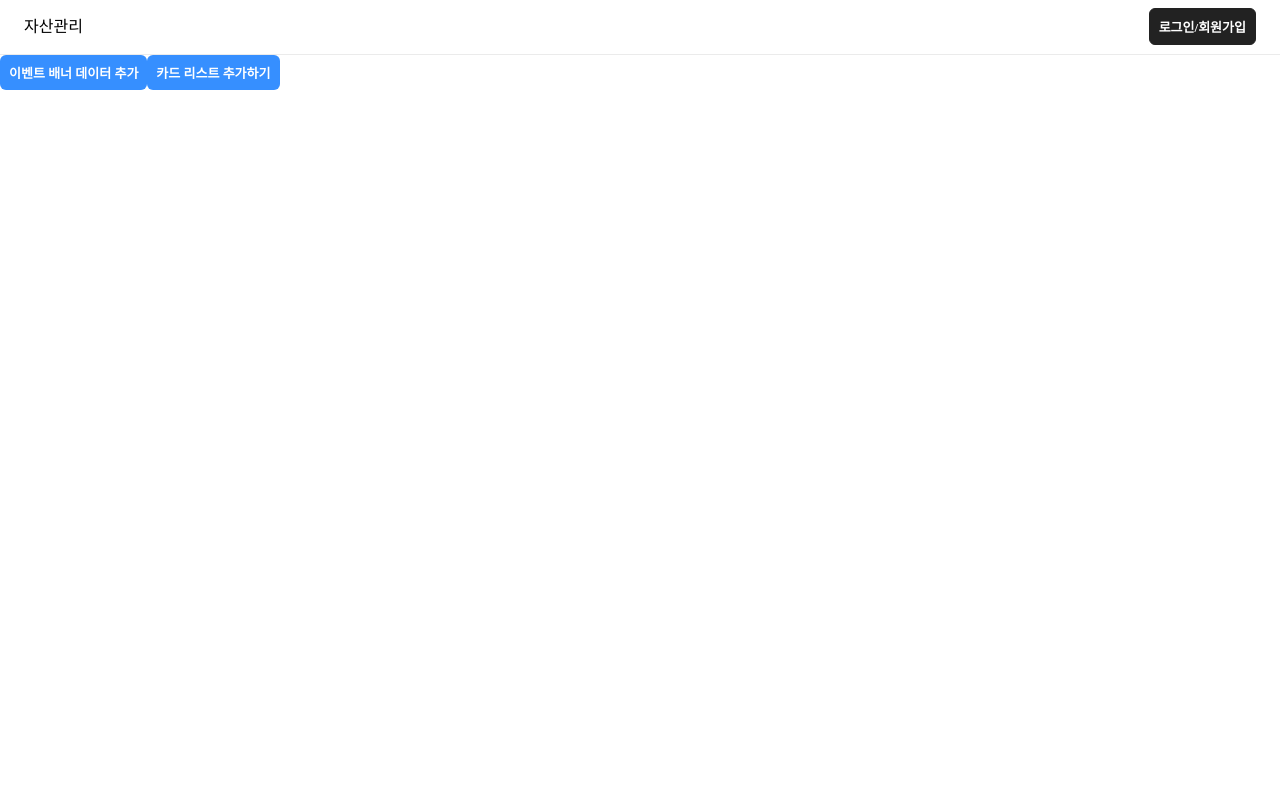
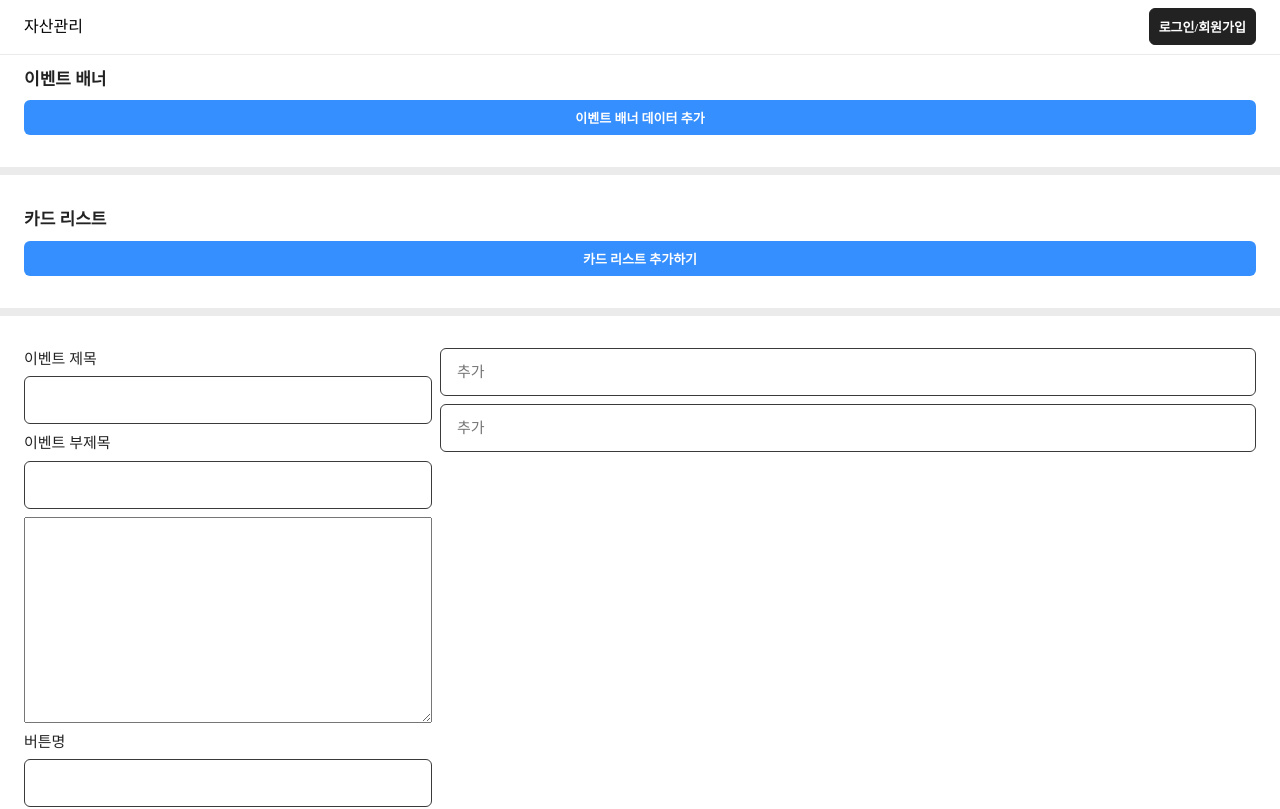
Before and after one commit to taeyun01/next13_project, a Next.js app: page /test in a window 1280 px wide. Shown: the top 809 px of the page. Built offline with nearby package versions, Linux system fonts and the light colour scheme; no server answers.

Commit message:
feat: 이벤트 - 이벤트 정보를 만들어 배너에 연결하여 이벤트 페이지에서 우리가 만든 이벤트 정보를 표시(Editor마크업)

```diff
--- /dev/null
+++ b/src/components/test/EventForm.tsx
@@ -0,0 +1,94 @@
+import Button from '@/components/shared/Button'
+import Flex from '@/components/shared/Flex'
+import TextField from '@/components/shared/TextField'
+import { COLLECTIONS } from '@/constants/collection'
+import { store } from '@/remote/firebase'
+import { collection, doc, setDoc } from 'firebase/firestore'
+import { ChangeEvent, useCallback, useState } from 'react'
+
+const EventForm = () => {
+  const [formValues, setFormValues] = useState({
+    title: '',
+    subtitle: '',
+    contents: '',
+    buttonLabel: '',
+    link: '',
+    endDate: '',
+  })
+
+  const handleFormValues = useCallback(
+    (e: ChangeEvent<HTMLInputElement | HTMLTextAreaElement>) => {
+      setFormValues((prev) => ({
+        ...prev,
+        [e.target.name]: e.target.value,
+      }))
+    },
+    [],
+  )
+
+  const handleSubmit = async () => {
+    // EVENT 컬렌션에 formValues 저장
+    await setDoc(doc(collection(store, COLLECTIONS.EVENT)), formValues)
+
+    alert('이벤트 정보를 추가했습니다!')
+  }
+
+  // 모든 필드가 비어있는지 확인 (value가 비어있지 않으면 제출가능 상태)
+  const isSubmitDisabled = Object.values(formValues).every(
+    (value) => value !== '',
+  )
+
+  return (
+    <Flex direction="column" gap={12} style={{ padding: '12px 24px' }}>
+      <Flex justify="center" gap={8}>
+        <Flex direction="column" gap={8} style={{ flex: 1 }}>
+          <TextField
+            name="title"
+            label="이벤트 제목"
+            onChange={handleFormValues}
+            value={formValues.title}
+          />
+          <TextField
+            name="subtitle"
+            label="이벤트 부제목"
+            onChange={handleFormValues}
+            value={formValues.subtitle}
+          />
+          <textarea
+            style={{ height: 200 }}
+            name="contents"
+            onChange={handleFormValues}
+            value={formValues.contents}
+          />
+          <TextField
+            name="buttonLabel"
+            label="버튼명"
+            onChange={handleFormValues}
+            value={formValues.buttonLabel}
+          />
+          <TextField
+            name="link"
+            label="링크"
+            onChange={handleFormValues}
+            value={formValues.link}
+          />
+          <TextField
+            name="endDate"
+            label="이벤트 종료일"
+            onChange={handleFormValues}
+            value={formValues.endDate}
+          />
+        </Flex>
+        <Flex direction="column" gap={8} style={{ flex: 2 }}>
+          <TextField placeholder="추가" />
+          <TextField placeholder="추가" />
+        </Flex>
+      </Flex>
+      <Button size="medium" onClick={handleSubmit} disabled={!isSubmitDisabled}>
+        저장하기
+      </Button>
+    </Flex>
+  )
+}
+
+export default EventForm
--- a/src/constants/collection.ts
+++ b/src/constants/collection.ts
@@ -1,6 +1,7 @@
 const COLLECTIONS = {
   EVENT_BANNER: 'EVENT_BANNER',
   CARD: 'CARD',
+  EVENT: 'EVENT',
 } as const
 
 export { COLLECTIONS }
--- a/src/pages/api/auth/[...nextauth].tsx
+++ b/src/pages/api/auth/[...nextauth].tsx
@@ -12,8 +12,8 @@ export default NextAuth({
   ],
   callbacks: {
     session({ session, token }) {
-      console.log('session', session)
-      console.log('token', token)
+      // console.log('session', session)
+      // console.log('token', token)
       if (session.user) {
         ;(session.user as User).id = token.sub as string
       }
--- a/src/pages/card/search.tsx
+++ b/src/pages/card/search.tsx
@@ -23,7 +23,7 @@ import useDebounce from '@/components/shared/hocs/useDebounce'
 const SearchPage = () => {
   const [keyword, setKeyword] = useState('')
   const debouncedKeyword = useDebounce(keyword)
-  console.log('debouncedKeyword', debouncedKeyword)
+  // console.log('debouncedKeyword', debouncedKeyword)
 
   const navigate = useRouter()
 
--- a/src/pages/test.tsx
+++ b/src/pages/test.tsx
@@ -1,12 +1,33 @@
 import EventBannerAddButton from '@/components/test/EventBannerAddButton'
 import CardListAddButton from '@/components/test/CardListAddButton'
+import Flex from '@/components/shared/Flex'
+import Text from '@/components/shared/Text'
+import Spacing from '@/components/shared/Spacing'
+import EventForm from '@/components/test/EventForm'
 
 const TestPage = () => {
   return (
-    <div>
-      <EventBannerAddButton />
-      <CardListAddButton />
-    </div>
+    <Flex direction="column">
+      <Flex direction="column" gap={8} style={{ padding: '12px 24px' }}>
+        <Text bold>이벤트 배너</Text>
+        <EventBannerAddButton />
+      </Flex>
+      <Spacing
+        size={8}
+        backgroundColor="gray100"
+        style={{ margin: '20px 0' }}
+      />
+      <Flex direction="column" gap={8} style={{ padding: '12px 24px' }}>
+        <Text bold>카드 리스트</Text>
+        <CardListAddButton />
+      </Flex>
+      <Spacing
+        size={8}
+        backgroundColor="gray100"
+        style={{ margin: '20px 0' }}
+      />
+      <EventForm />
+    </Flex>
   )
 }
 
```
Also changed, not shown: src/pages/event/[id].tsx (added, +34 -0 lines), src/remote/event.ts (added, +13 -0 lines), src/types/event.ts (added, +10 -0 lines).
